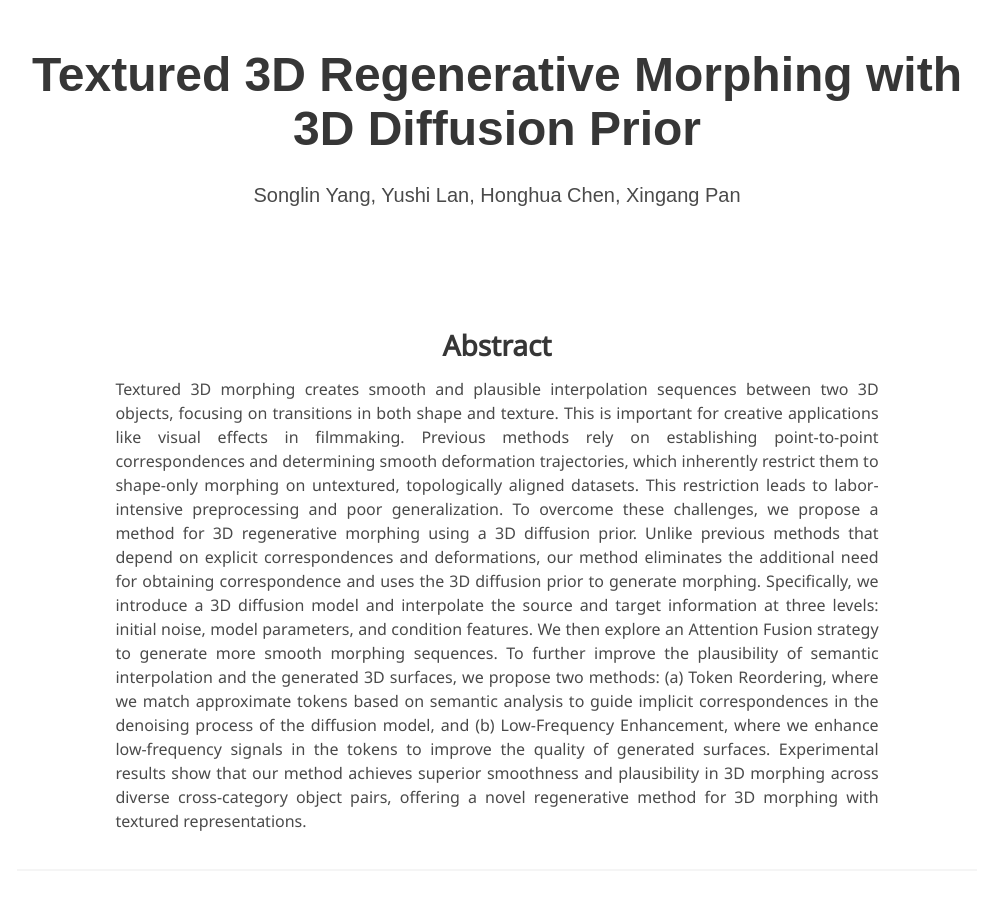
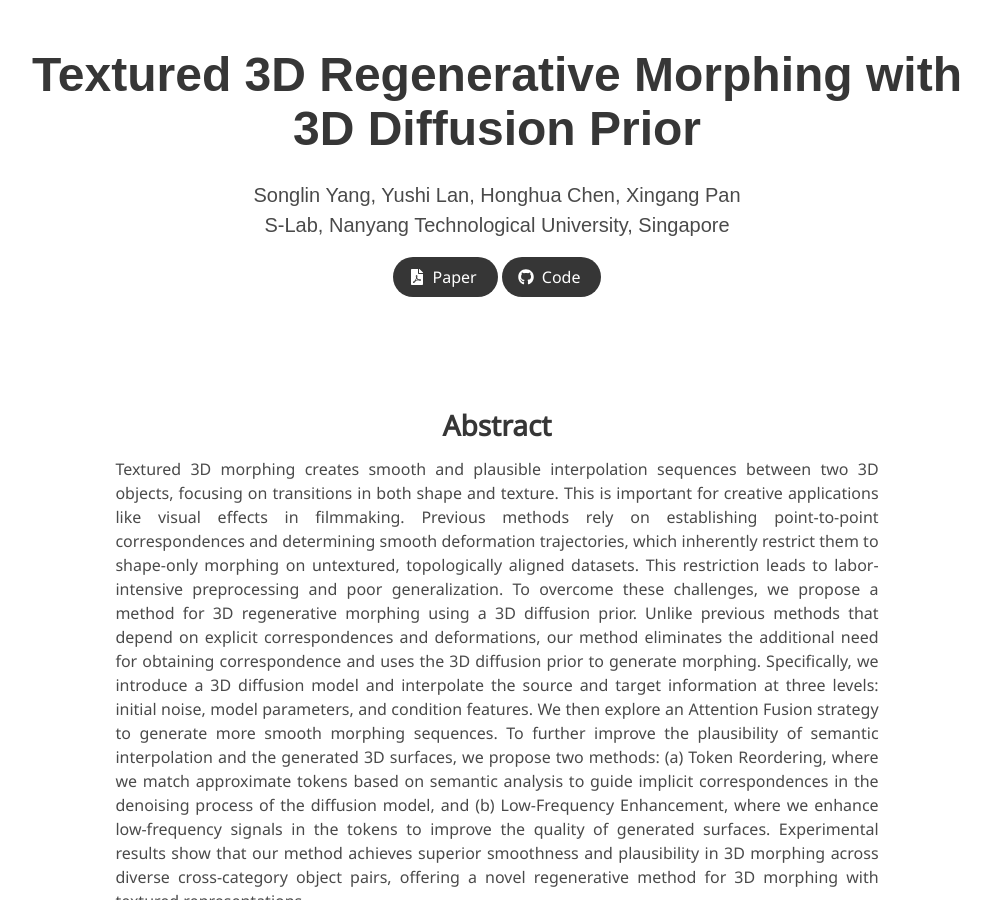
Before and after one commit to Songlin1998/Textured-3D-Morphing, a Jekyll site: the page built from index.md, in a window 1280 px wide and 900 px high. Shown: the whole window, without its empty margins (143-1134 px from the left). Built offline with Jekyll 4.4.1, drawn with Linux system fonts in a browser that asks for light colours; some web fonts are replaced.

Commit message:
Update index.md

```diff
--- a/index.md
+++ b/index.md
@@ -3,10 +3,11 @@ layout: project_page
 permalink: /
 
 title: Textured 3D Regenerative Morphing with 3D Diffusion Prior
-authors:
-    Songlin Yang, Yushi Lan, Honghua Chen, Xingang Pan
-Code: Coming Soon
-Paper: Arxiv
+authors: Songlin Yang, Yushi Lan, Honghua Chen, Xingang Pan
+affiliations: S-Lab, Nanyang Technological University, Singapore
+paper: https://arxiv.org/pdf/2312.10422.pdf
+code: https://songlin1998.github.io/planedict/
+
 ---
 
 <!-- Using HTML to center the abstract -->
```
